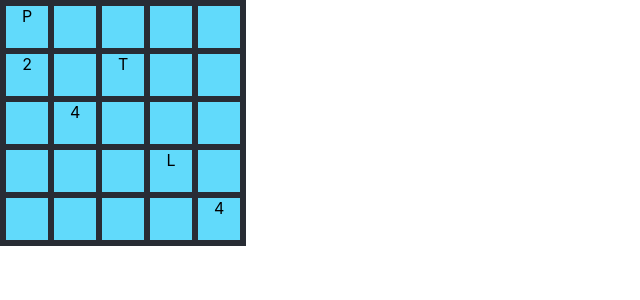
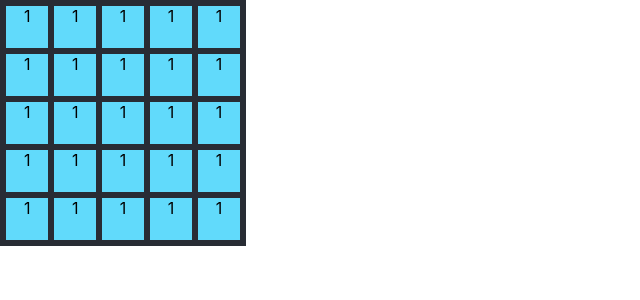
Before and after one commit to timothyf1/dragon-treasure, a React (Create React App) app: page / in a window 1280 px wide. Shown: the top 300 px of the page, without its empty margins (0-640 px from the left). Built offline with nearby package versions, Linux system fonts and the light colour scheme.

Commit message:
Using state to store board data and looping to create board

```diff
--- a/src/App.js
+++ b/src/App.js
@@ -1,48 +1,21 @@
 import logo from './logo.svg';
 import './App.css';
+import { useState } from 'react';
 
 function Cell({ value }) {
   return <div className='board-cell'>{ value }</div>;
 }
 
 function Board() {
+  const [boardCells, setBoardCells] = useState(Array(5).fill(Array(5).fill(1)));
+
   return (
     <div className='board'>
-      <div className='board-row'>
-        <Cell value={"P"} />
-        <Cell />
-        <Cell />
-        <Cell />
-        <Cell />
-      </div>
-      <div className='board-row'>
-        <Cell value={2} />
-        <Cell />
-        <Cell value={"T"} />
-        <Cell />
-        <Cell />
-      </div>
-      <div className='board-row'>
-        <Cell />
-        <Cell value={4} />
-        <Cell />
-        <Cell />
-        <Cell />
-      </div>
-      <div className='board-row'>
-        <Cell />
-        <Cell />
-        <Cell />
-        <Cell value={"L"} />
-        <Cell />
-      </div>
-      <div className='board-row'>
-        <Cell />
-        <Cell />
-        <Cell />
-        <Cell />
-        <Cell value={4} />
-      </div>
+      {boardCells.map((row, i) => (
+        <div className='board-row' key={"row-"+i}>
+          {row.map((cell, j) => (<Cell value={cell} key={"row-"+i+"col"+j} />))}
+        </div>
+      ))}
     </div>
   );
 }
```
